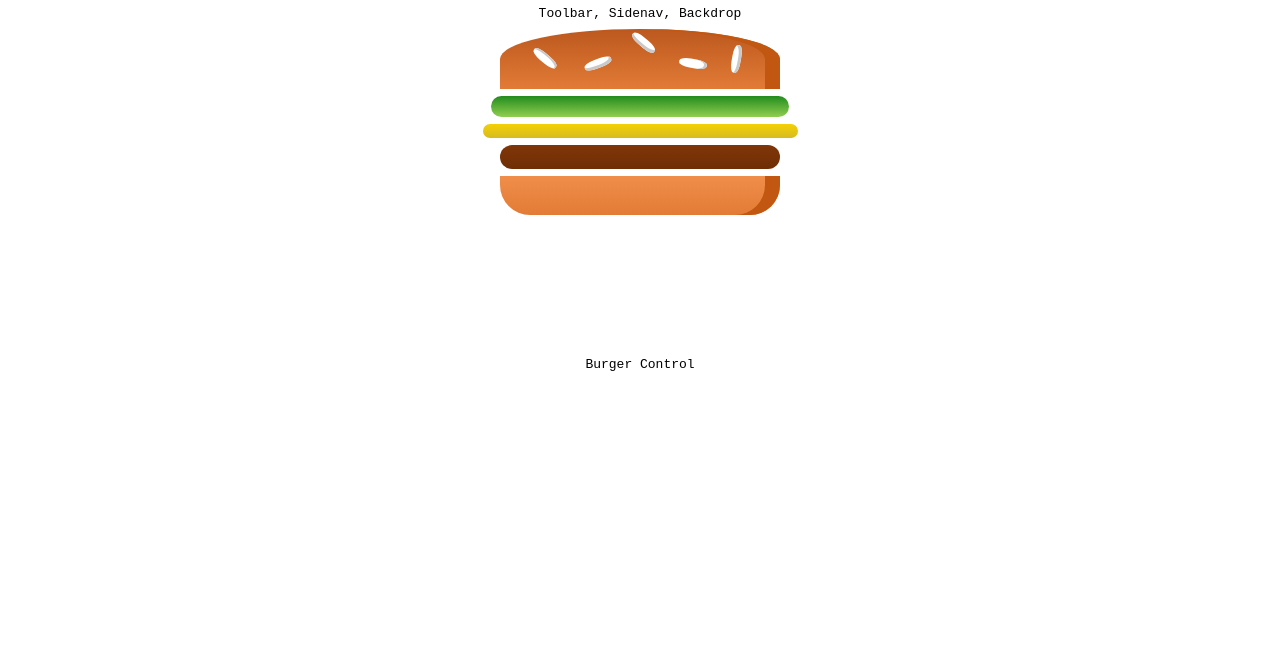
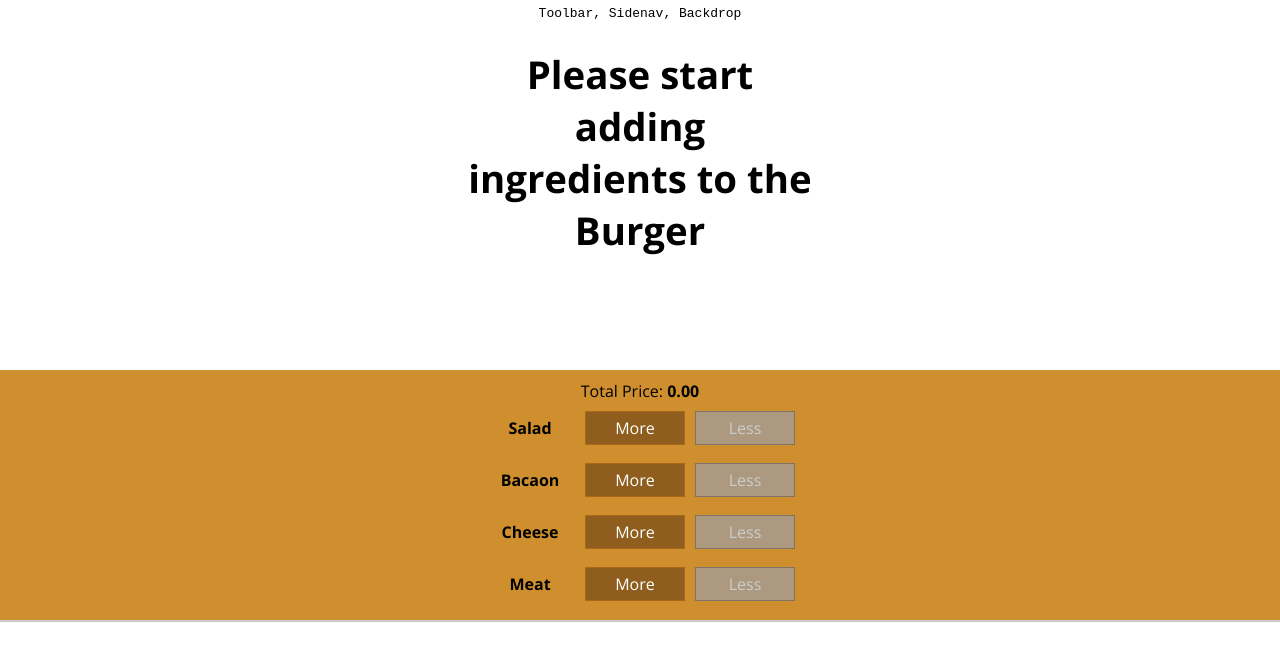
Before and after one commit to Girish21/react-complete-guide, a React (Create React App) app: page / in a window 1280 px wide. Shown: the top 660 px of the page. Built offline with nearby package versions, Linux system fonts and the light colour scheme.

Commit message:
added burger controls

```diff
--- /dev/null
+++ b/src/components/Burger/BuildControls/BuildControl/BuildControl.js
@@ -0,0 +1,40 @@
+import React from "react";
+
+import PropTypes from "prop-types";
+
+import classes from "./BuildControl.module.css";
+
+import OperatorType from "../../../../container/BurgerBuilder/BurgerOperations";
+
+const burgerControl = props => {
+  return (
+    <div className={classes.BuildControl}>
+      <div className={classes.Label}>{props.label}</div>
+      <button
+        className={classes.More}
+        onClick={() =>
+          props.changeHandler(props.label.toLowerCase(), OperatorType.increment)
+        }
+      >
+        More
+      </button>
+      <button
+        disabled={props.disabled}
+        className={classes.Less}
+        onClick={() =>
+          props.changeHandler(props.label.toLowerCase(), OperatorType.decrement)
+        }
+      >
+        Less
+      </button>
+    </div>
+  );
+};
+
+burgerControl.prototype = {
+  label: PropTypes.string.isRequired,
+  changeHandler: PropTypes.func.isRequired,
+  disabled: PropTypes.bool.isRequired
+};
+
+export default burgerControl;
--- /dev/null
+++ b/src/components/Burger/BuildControls/BuildControl/BuildControl.module.css
@@ -0,0 +1,58 @@
+.BuildControl {
+  display: flex;
+  justify-content: space-evenly;
+  align-items: center;
+  margin: 5px 0;
+}
+
+.BuildControl button {
+  display: block;
+  font: inherit;
+  padding: 5px;
+  margin: 0 5px;
+  width: 100px;
+  border: 1px solid #aa6817;
+  cursor: pointer;
+  outline: none;
+}
+
+.BuildControl button:disabled {
+  background-color: #ac9980;
+  border: 1px solid #7e7365;
+  color: #ccc;
+  cursor: default;
+}
+
+.BuildControl button:hover:disabled {
+  background-color: #ac9980;
+  color: #ccc;
+  cursor: not-allowed;
+}
+
+.Label {
+  padding: 10px;
+  font-weight: bold;
+  width: 80px;
+}
+
+.BuildControl .Less {
+  background-color: #d39952;
+  color: white;
+}
+
+.BuildControl .More {
+  background-color: #8f5e1e;
+  color: white;
+}
+
+.BuildControl .Less:hover,
+.BuildControl .Less:active {
+  background-color: #daa972;
+  color: white;
+}
+
+.BuildControl .More:hover,
+.BuildControl .More:active {
+  background-color: #99703f;
+  color: white;
+}
--- /dev/null
+++ b/src/components/Burger/BuildControls/BuildControls.js
@@ -0,0 +1,40 @@
+import React from "react";
+
+import PropTypes from "prop-types";
+
+import classes from "./BuildControls.module.css";
+
+import BuildControl from "./BuildControl/BuildControl";
+
+const controls = [
+  { label: "Salad" },
+  { label: "Bacaon" },
+  { label: "Cheese" },
+  { label: "Meat" }
+];
+
+const buildControls = ({ changeHandler, disabledArray, totalPrice }) => {
+  return (
+    <div className={classes.BuildControls}>
+      <div>
+        Total Price: <strong>{totalPrice.toFixed(2)}</strong>
+      </div>
+      {controls.map((ele, i) => (
+        <BuildControl
+          label={ele.label}
+          key={i}
+          changeHandler={changeHandler}
+          disabled={disabledArray[ele.label.toLowerCase()]}
+        />
+      ))}
+    </div>
+  );
+};
+
+buildControls.prototype = {
+  changeHandler: PropTypes.func.isRequired,
+  disabledArray: PropTypes.array.isRequired,
+  totalPrice: PropTypes.number.isRequired
+};
+
+export default buildControls;
--- /dev/null
+++ b/src/components/Burger/BuildControls/BuildControls.module.css
@@ -0,0 +1,10 @@
+.BuildControls {
+  width: 100%;
+  background-color: #cf8f2e;
+  display: flex;
+  flex-direction: column;
+  align-items: center;
+  box-shadow: 0 2px 1px #ccc;
+  margin: auto;
+  padding: 10px 0;
+}
--- a/src/components/Burger/Burger.js
+++ b/src/components/Burger/Burger.js
@@ -19,8 +19,6 @@ const burger = props => {
     })
     .reduce((arr, ele) => [...arr, ...ele], []);
 
-  console.log(ingredients);
-
   if (ingredients.length !== 0)
     ingredients = [
       <BurgerIngredient type={IngredientTypes.breadTop} key={Math.random()} />,
--- a/src/components/Burger/BurgerIngredient/BurgerIngredient.js
+++ b/src/components/Burger/BurgerIngredient/BurgerIngredient.js
@@ -6,10 +6,10 @@ import classes from "./BurgerIngredient.module.css";
 
 import IngredientType from "./IngredientType";
 
-const burgerIngredient = props => {
+const burgerIngredient = ({ type }) => {
   let ingredient = null;
 
-  switch (props.type) {
+  switch (type) {
     case IngredientType.breadBottom:
       ingredient = <div className={classes.BreadBottom} />;
       break;
@@ -24,7 +24,7 @@ const burgerIngredient = props => {
     case IngredientType.meat:
       ingredient = <div className={classes.Meat} />;
       break;
-    case IngredientType.bacon:
+    case IngredientType.bacaon:
       ingredient = <div className={classes.Bacon} />;
       break;
     case IngredientType.cheese:
--- a/src/components/Burger/BurgerIngredient/IngredientType.js
+++ b/src/components/Burger/BurgerIngredient/IngredientType.js
@@ -4,7 +4,7 @@ const ingredientType = Object.freeze({
   meat: 3,
   cheese: 4,
   salad: 5,
-  bacon: 6
+  bacaon: 6
 });
 
 export default ingredientType;
--- a/src/container/BurgerBuilder/BurgerBuilder.js
+++ b/src/container/BurgerBuilder/BurgerBuilder.js
@@ -2,27 +2,67 @@ import React from "react";
 
 import Aux from "../../AuxHOC";
 
+import OperatorType from "./BurgerOperations";
 import Burger from "../../components/Burger/Burger";
+import BurgerControls from "../../components/Burger/BuildControls/BuildControls";
+
+const INGREDINT_PRICE = Object.freeze({
+  salad: 0.5,
+  bacaon: 0.8,
+  cheese: 0.6,
+  meat: 1.3
+});
 
 class BurgerBuilder extends React.Component {
   constructor(props) {
     super(props);
     this.state = {
       ingredients: {
-        salad: 1,
-        bacaon: 1,
-        cheese: 1,
-        meat: 1
-      }
+        salad: 0,
+        bacaon: 0,
+        cheese: 0,
+        meat: 0
+      },
+      totalPrice: 0
     };
   }
 
+  updateIngredient = (type, operator) => {
+    let newIngredients = { ...this.state.ingredients };
+    let newTotalPrice = this.state.totalPrice;
+    switch (operator) {
+      case OperatorType.increment:
+        newIngredients[type] += 1;
+        newTotalPrice += INGREDINT_PRICE[type];
+        break;
+      case OperatorType.decrement:
+        if (newIngredients[type] > 0) {
+          newIngredients[type] -= 1;
+          newTotalPrice -= INGREDINT_PRICE[type];
+        }
+        break;
+      default:
+    }
+    this.setState({
+      ingredients: newIngredients,
+      totalPrice: newTotalPrice
+    });
+  };
+
   render() {
+    const disabled = { ...this.state.ingredients };
+    Object.keys(disabled).forEach(key => {
+      disabled[key] = disabled[key] === 0;
+    });
     return (
       <Aux>
         <Burger ingredients={this.state.ingredients} />
         <br />
-        <code>Burger Control</code>
+        <BurgerControls
+          changeHandler={this.updateIngredient}
+          disabledArray={disabled}
+          totalPrice={this.state.totalPrice}
+        />
       </Aux>
     );
   }
--- /dev/null
+++ b/src/container/BurgerBuilder/BurgerOperations.js
@@ -0,0 +1,3 @@
+const OperatorType = Object.freeze({ increment: 1, decrement: 2 });
+
+export default OperatorType;
```
